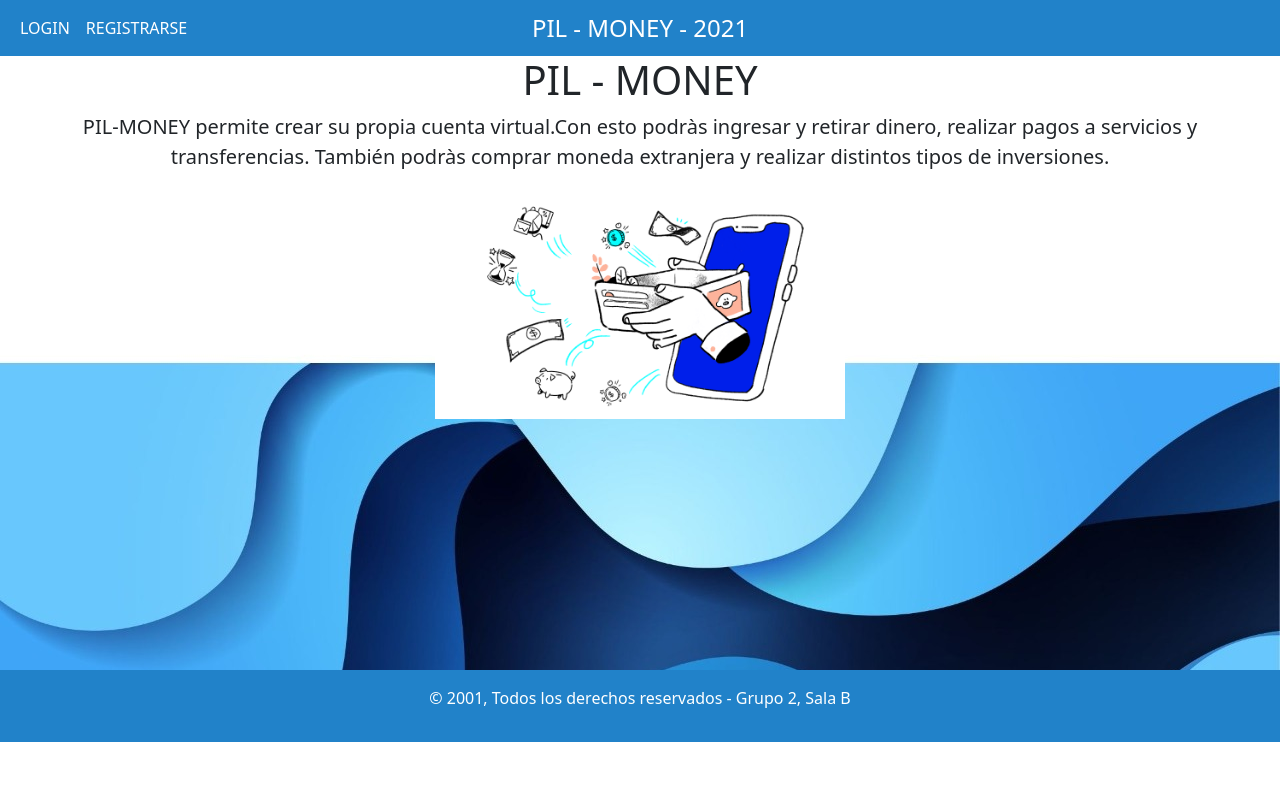
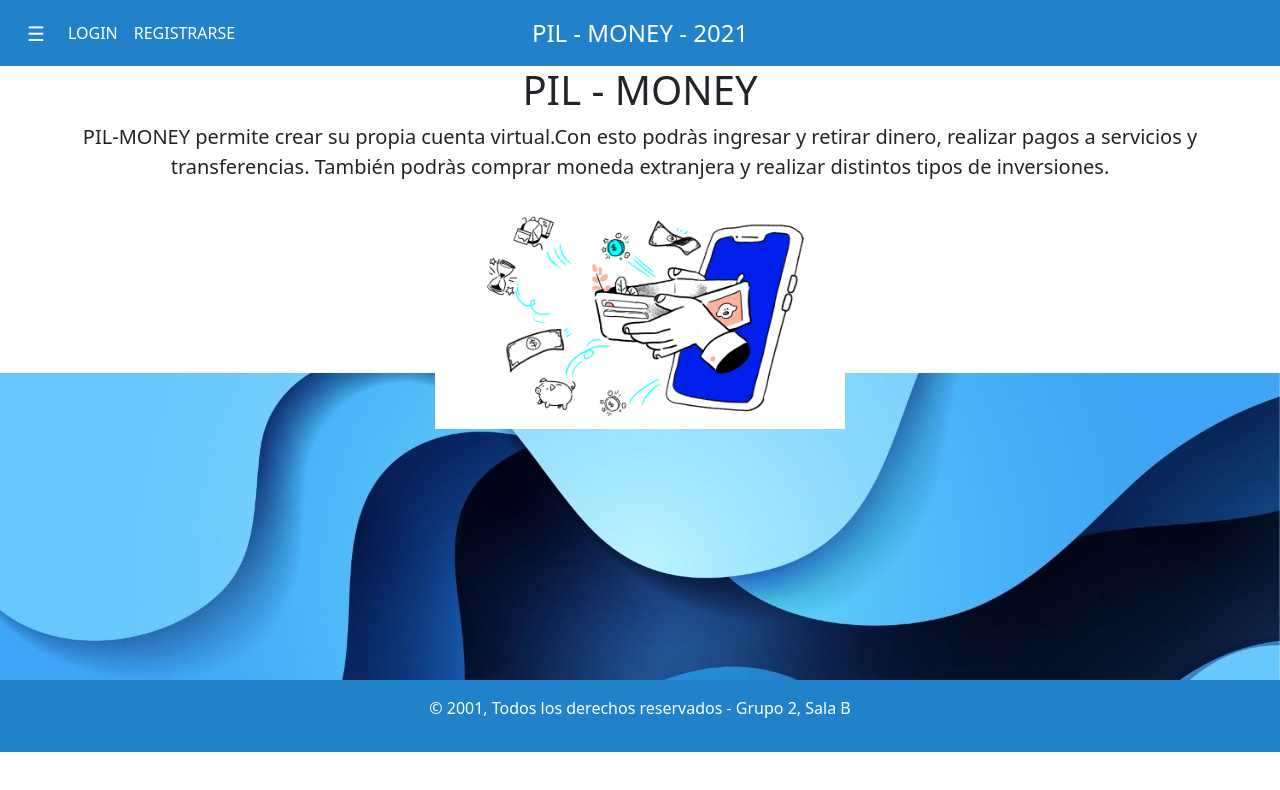
Before and after one commit to JuanDubowez/proyectoPil, an Angular app: page / in a window 1280 px wide. Shown: the top 790 px of the page. Built offline with nearby package versions, Linux system fonts and the light colour scheme.

Commit message:
agrego component menu sidebar al proyecto

```diff
--- a/src/app/layout/layout.module.ts
+++ b/src/app/layout/layout.module.ts
@@ -3,17 +3,19 @@ import { CommonModule } from '@angular/common';
 import { NavbarComponent } from './navbar/navbar.component';
 import { AppRoutingModule } from '../app-routing.module';
 import { FooterComponent } from './footer/footer.component';
+import { MenuComponent } from './menu/menu.component';
 
 
 
 @NgModule({
   declarations: [
     NavbarComponent,
-    FooterComponent
+    FooterComponent,
+    MenuComponent
   ],
   imports: [
     CommonModule, AppRoutingModule
   ],
-  exports: [NavbarComponent, FooterComponent]
+  exports: [NavbarComponent, FooterComponent,MenuComponent]
 })
 export class LayoutModule { }
--- /dev/null
+++ b/src/app/layout/menu/menu.component.css
@@ -0,0 +1,61 @@
+
+body {
+  font-family: "Lato", sans-serif;
+}
+
+.sidebar {
+  height: 100%;
+  width: 0;
+  position: fixed;
+  z-index: 1;
+  top: 0;
+  left: 0;
+  background-color: #111;
+  overflow-x: hidden;
+  transition: 0.5s;
+  padding-top: 60px;
+}
+
+.sidebar a {
+  padding: 8px 8px 8px 32px;
+  text-decoration: none;
+  font-size: 25px;
+  color: #818181;
+  display: block;
+  transition: 0.3s;
+}
+
+.sidebar a:hover {
+  color: #f1f1f1;
+}
+
+.sidebar .closebtn {
+  position: absolute;
+  top: 0;
+  right: 25px;
+  font-size: 36px;
+  margin-left: 50px;
+}
+
+.openbtn {
+  font-size: 20px;
+  cursor: pointer;
+  background-color: #2182C9;
+  color: white;
+  padding: 10px 15px;
+  border: none;
+}
+
+.openbtn:hover {
+  background-color: #444;
+}
+
+#main {
+  transition: margin-left .5s;
+}
+
+/* On smaller screens, where height is less than 450px, change the style of the sidenav (less padding and a smaller font size) */
+@media screen and (max-height: 450px) {
+  .sidebar {padding-top: 15px;}
+  .sidebar a {font-size: 18px;}
+}
--- /dev/null
+++ b/src/app/layout/menu/menu.component.html
@@ -0,0 +1,21 @@
+<!DOCTYPE html>
+<html>
+<!-- <head>
+<meta name="viewport" content="width=device-width, initial-scale=1">
+
+</head> -->
+<body>
+
+<div id="mySidebar" class="sidebar">
+  <a href="javascript:void(0)" class="closebtn" click="closeNav()">×</a>
+  <a href="#">Transferencias</a>
+  <a href="#">Otros Servicios</a>
+  <a href="#">Quienes Somos</a>
+  <a href="#">Salir</a>
+</div>
+
+<div id="main">
+  <button class="openbtn" click="openNav()">☰</button>
+</div>
+</body>
+</html>
--- /dev/null
+++ b/src/app/layout/menu/menu.component.ts
@@ -0,0 +1,28 @@
+import { Component, OnInit } from '@angular/core';
+
+@Component({
+  selector: 'app-menu',
+  templateUrl: './menu.component.html',
+  styleUrls: ['./menu.component.css']
+})
+export class MenuComponent implements OnInit {
+
+  constructor() { }
+
+  ngOnInit(): void {
+  }
+
+
+
+openNav() {
+// let v=document.getElementById("mySidebar").style.width = "250px";
+//   document.getElementById("main").style.marginLeft = "250px";
+}
+
+// closeNav() {
+//   document.getElementById("mySidebar").style.width = "0";
+//   document.getElementById("main").style.marginLeft= "0";
+// }
+
+
+}
--- a/src/app/layout/navbar/navbar.component.html
+++ b/src/app/layout/navbar/navbar.component.html
@@ -1,6 +1,7 @@
 <nav class="nav navbar navbar-expand-lg">
   <div class="container-fluid">
     <div class="collapse navbar-collapse" id="navbarSupportedContent">
+      <app-menu></app-menu>
       <ul class="navbar-nav me-auto mb-2 mb-lg-0">
         <li class="nav-item">
           <a class="text-white nav-link" routerLink="/login" routerLinkActive="active" aria-current="page">LOGIN</a>
```
Also changed, not shown: 1 other file (tests, documents, lock files or other folders).
